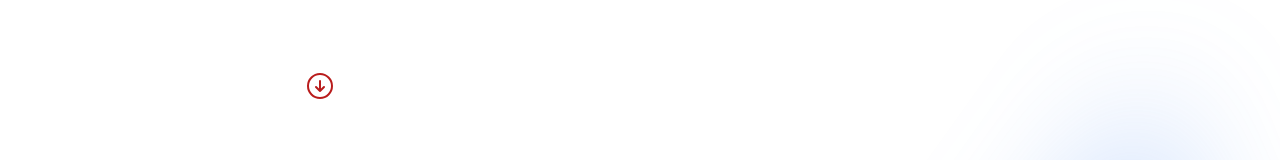
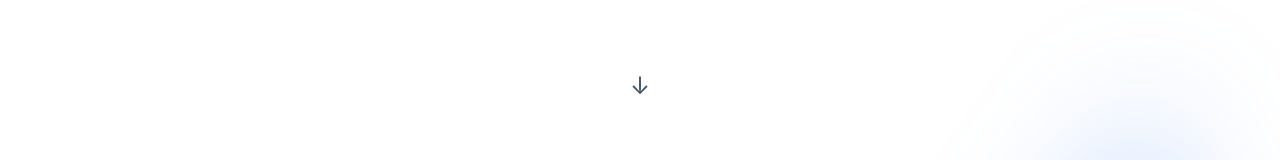
Before and after one commit to jsoto007/bmf-web-app, a Next.js app: page / in a window 1280 px wide. Shown: the part 714-874 px from the top of the page. Built offline with nearby package versions, Linux system fonts and the light colour scheme.

Commit message:
adds arrow func

```diff
--- a/src/app/components/Hero.js
+++ b/src/app/components/Hero.js
@@ -3,6 +3,7 @@ import React, { useState } from 'react'
 import Image from 'next/image'
 import bmfLogoP from "../../../public/bmfLogoP.png"
 import bmfLogoDropP from "../../../public/bmfLogoDropP.png"
+import arrow from "../../../public/arrow.svg"
 import { Dialog } from '@headlessui/react'
 import { ArrowDownCircleIcon, Bars3Icon, XMarkIcon } from '@heroicons/react/24/outline'
 
@@ -64,6 +65,7 @@ export default function Example() {
                   <Image
                   className="h-12 w-auto"
                   src={bmfLogoDropP}
+                  alt='BMF logo'
                   />
                 </a>
                 <button
@@ -114,6 +116,7 @@ export default function Example() {
                 <Image
                   className='lg:h-80 md:h-80 sm:h-50 w-auto -mr-12 sm:-mr-12 -mt-16 drop-shadow-xl border-s-orange-700 '
                   src={bmfLogoDropP}
+                  alt='BMF logo'
                 />
 
                 <h1 className="text-4xl font-bold tracking-tight text-gray-900 sm:text-6xl font-serif drop-shadow-xl sm:-pr-8">
@@ -134,7 +137,7 @@ export default function Example() {
                   Learn more <span aria-hidden="true">→</span>
                 </a>
               </div>
-          <ArrowDownCircleIcon className='text-red-700 mt-20 h-8 items-center'/>
+              <h1 className='text-slate-600 mt-20 h-10 text-2xl'>↓</h1>
             </div>
           </div>
           <div
```
Also changed, not shown: public/arrow.svg (added), public/bmfLogo.svg (added).
